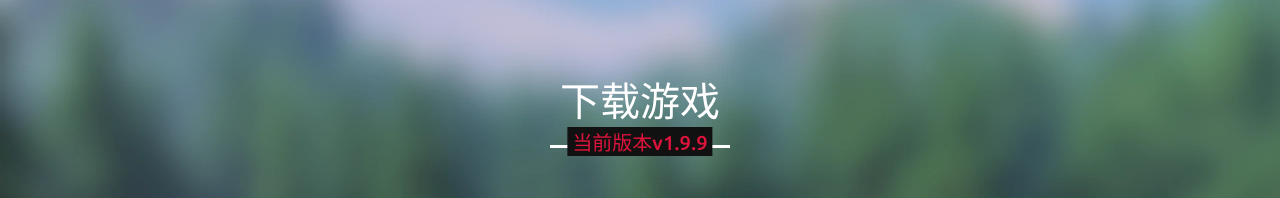
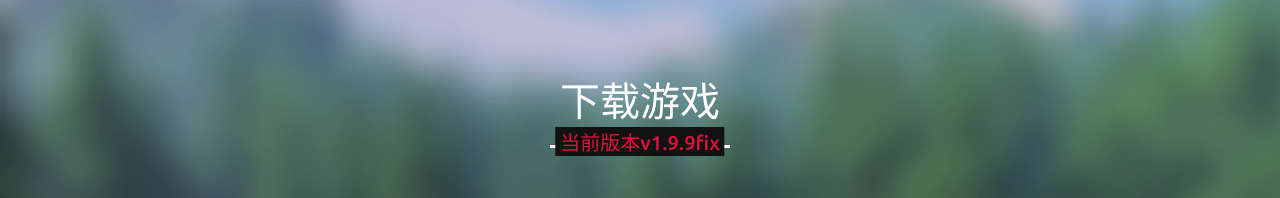
Before and after one commit to finkkk/naturecraft.cn, a plain HTML site: page index.html in a window 1280 px wide. Shown: the part 4622-4820 px from the top of the page. Drawn offline with nearby package versions, Linux system fonts and the light colour scheme; a script that the page names is missing.

Commit message:
Update indexStyle.css

```diff
--- a/css/indexStyle.css
+++ b/css/indexStyle.css
@@ -560,7 +560,7 @@ section .title::after{
 
 /* download section styling */
 .download .title::after{
-    content: "当前版本v1.9.9";
+    content: "当前版本v1.9.9fix";
 }
 
 
```
